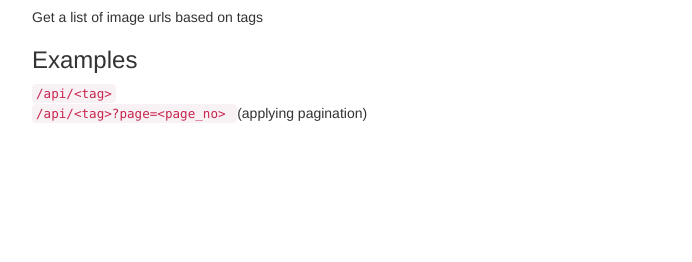
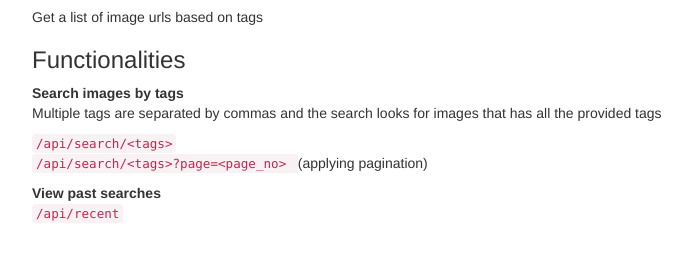
Before and after one commit to Murukaen/freecodecamp-image-searcher, a website: page index.html in a window 1280 px wide. Shown: the part 56-318 px from the top of the page, without its empty margins (8-700 px from the left). Drawn offline with nearby package versions, Linux system fonts and the light colour scheme.

Commit message:
Update description page

```diff
--- a/index.html
+++ b/index.html
@@ -6,7 +6,7 @@
         body {
             padding-left: 40px;
         }
-        #examples {
+        .examples {
             margin-bottom: 10px;
         }
     </style>
@@ -14,10 +14,18 @@
 <body>
     <h2> Service Scope </h2>
     <p> Get a list of image urls based on tags </p>
-    <h3> Examples </h3>
-    <div id="examples">
-        <code> /api/&lt;tag&gt; </code>
-        <br />
-        <code> /api/&lt;tag&gt;?page=&lt;page_no&gt; </code> <span> (applying pagination) </span>
-    </div>
+    <h3> Functionalities </h3>
+    <dl>
+        <dt> Search images by tags </dt>
+        <p> Multiple tags are separated by commas and the search looks for images that has all the provided tags </p>
+        <dd class="examples">
+            <code> /api/search/&lt;tags&gt; </code>
+            <br />
+            <code> /api/search/&lt;tags&gt;?page=&lt;page_no&gt; </code> <span> (applying pagination) </span>
+        </dd>
+        <dt> View past searches </dt>
+        <dd class="examples">
+            <code> /api/recent </code>
+        </dd>
+    </dl>
 </body>
```
